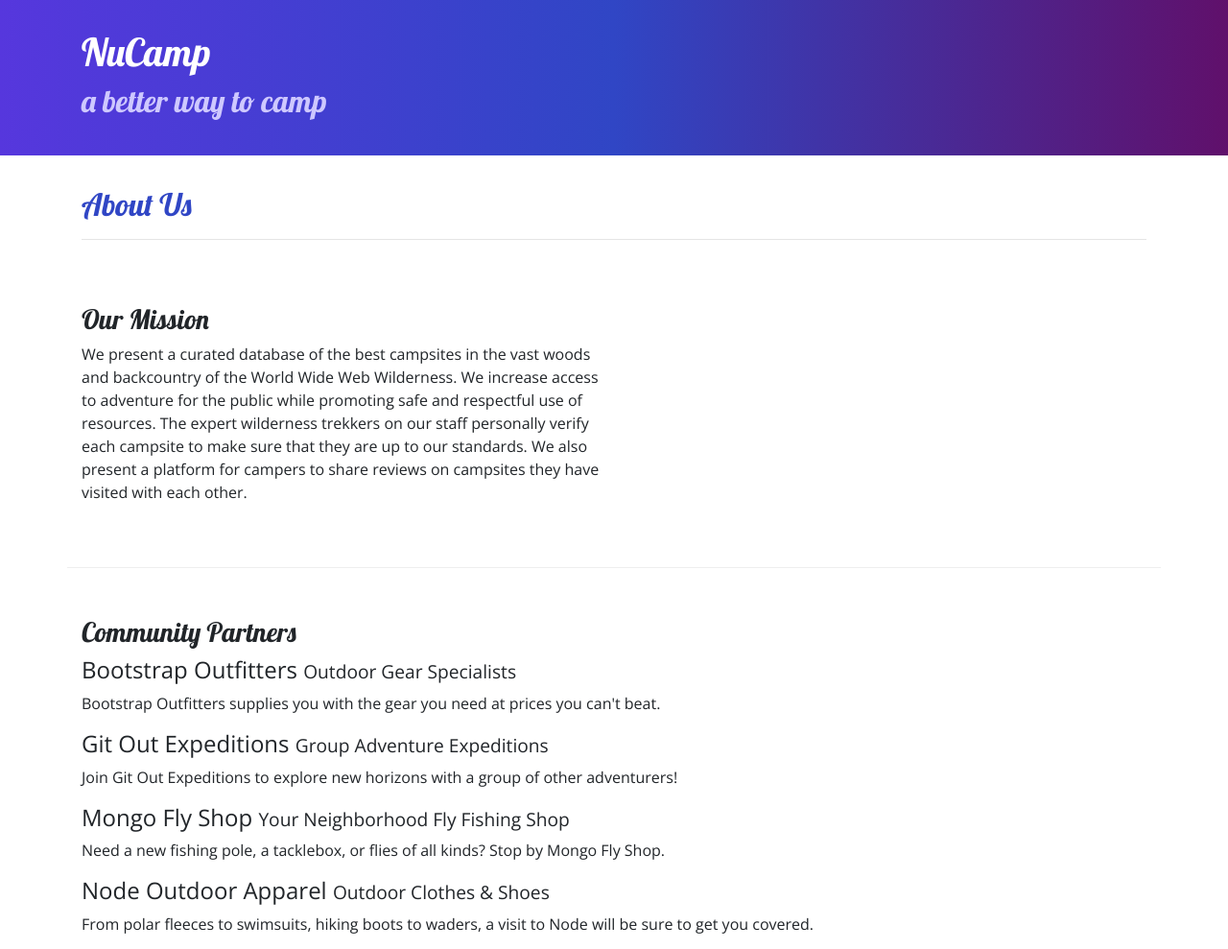
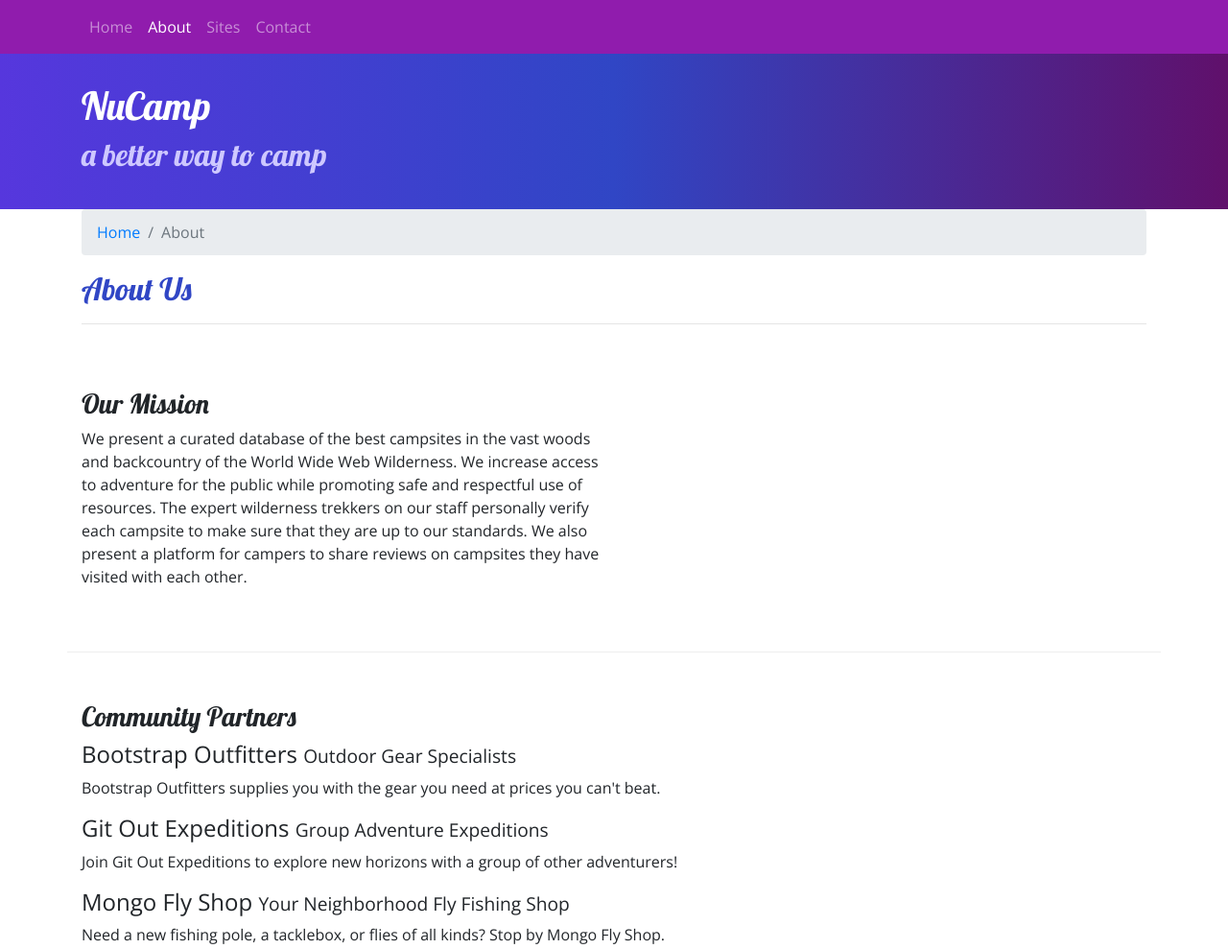
Before and after one commit to MinchaoD/nucampsite, a website: page aboutus.html in a window 1280 px wide. Shown: the top 989 px of the page at 96% size. Drawn offline with nearby package versions, Linux system fonts and the light colour scheme.

Commit message:
Navbar and Breadcrumbs

```diff
--- a/aboutus.html
+++ b/aboutus.html
@@ -10,6 +10,24 @@
     <link rel="stylesheet" href="css/styles.css" />
     <title>NuCamp: A Better Way To Camp</title>
 </head>
+
+<nav class="navbar navbar-expand-sm navbar-dark sticky-top">
+    <div class="container">
+        <button class="navbar-toggler ml-auto" type="button" data-toggle="collapse" data-target="#nucampNavbar">
+            <span class="navbar-toggler-icon"></span>
+        </button>
+        <div class="collapse navbar-collapse" id="nucampNavbar">
+            <ul class="navbar-nav">
+                <li class="nav-item "> <a class="nav-link" href="index.html"> Home </a></li>
+                <li class="nav-item active"> <a class="nav-link" href="#"> About</a></li>
+                <li class="nav-item"> <a class="nav-link" href="#">Sites </a></li>
+                <li class="nav-item"> <a class="nav-link" href="#">Contact </a></li>
+            </ul>
+        </div>
+    </div>
+</nav>
+
+
 
 <body>
 
@@ -27,6 +45,10 @@
     <div class="container">
         <div class="row">
             <div class="col">
+                <ol class="breadcrumb">
+                    <li class="breadcrumb-item"><a href="index.html">Home</a></li>
+                    <li class="breadcrumb-item active" >About</li>
+                </ol>
                <h2>About Us</h2>
                <hr />
             </div>
--- a/css/styles.css
+++ b/css/styles.css
@@ -23,6 +23,7 @@ footer {
     padding: 30px;
     background-image: linear-gradient(to right, #5637DD, #3046C5, #60106B);
     color: white;
+    margin: 0
 }
 
 .row-content {
@@ -30,3 +31,8 @@ footer {
     border-bottom: 1px ridge;
     min-height: 200px;
 }
+
+.navbar {
+    background-color: #901CAD
+
+}
```
Also changed, not shown: index.html (+23 -1 lines).
